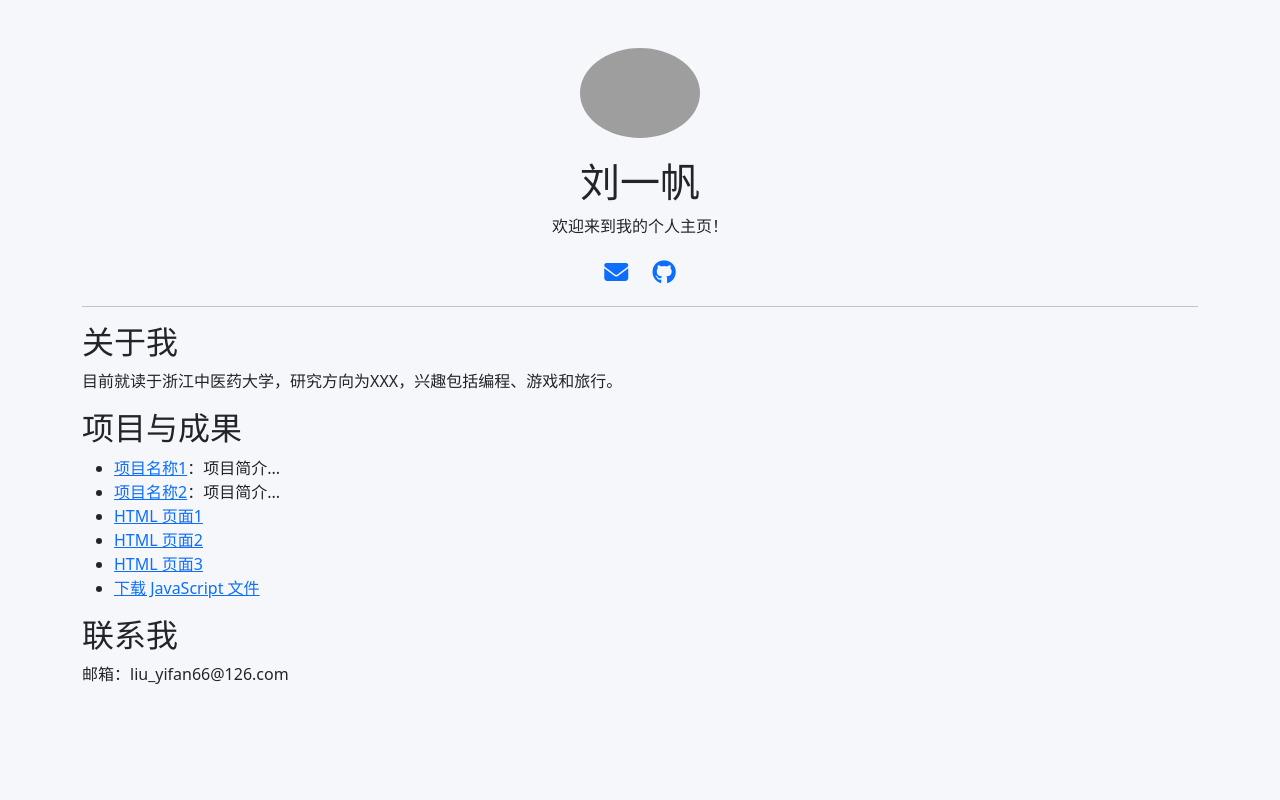
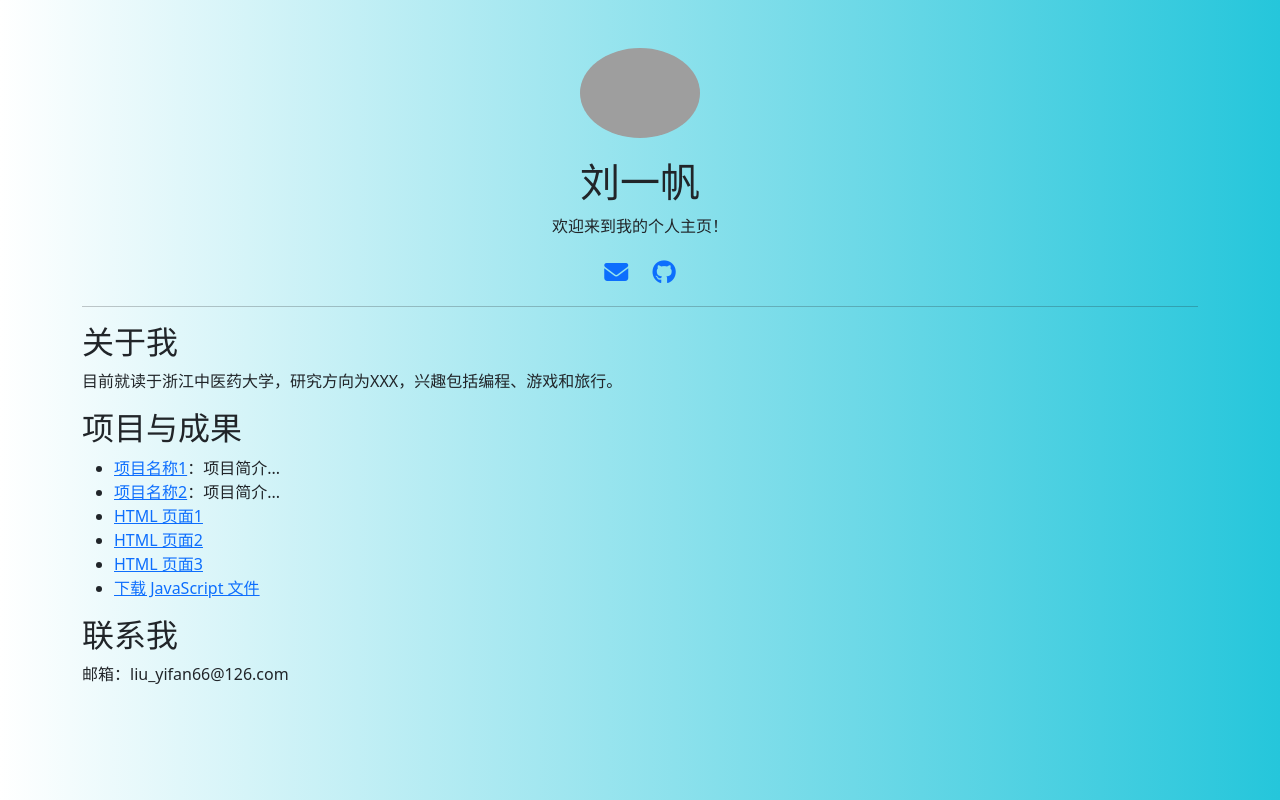
Before and after one commit to YiFanAWA/YiFanAWA.github.io, a plain HTML site: page index.html in a window 1280 px wide. Drawn offline with nearby package versions, Linux system fonts and the light colour scheme; grey boxes are pictures that could not be loaded.

Commit message:
Update index.html

```diff
--- a/index.html
+++ b/index.html
@@ -1,3 +1,4 @@
+
 <!DOCTYPE html>
 <html lang="zh-CN">
 <head>
@@ -11,7 +12,7 @@
         href="https://cdnjs.cloudflare.com/ajax/libs/font-awesome/6.4.0/css/all.min.css">
   <style>
     body {
-      background-color: #f5f7fa;
+      background: linear-gradient(to left, #25c6db,#ffffff);
     }
     .avatar { width: 120px; border-radius: 50%; margin-bottom: 20px;}
     .social-icons a { margin: 0 10px; font-size: 1.5em;}
```
